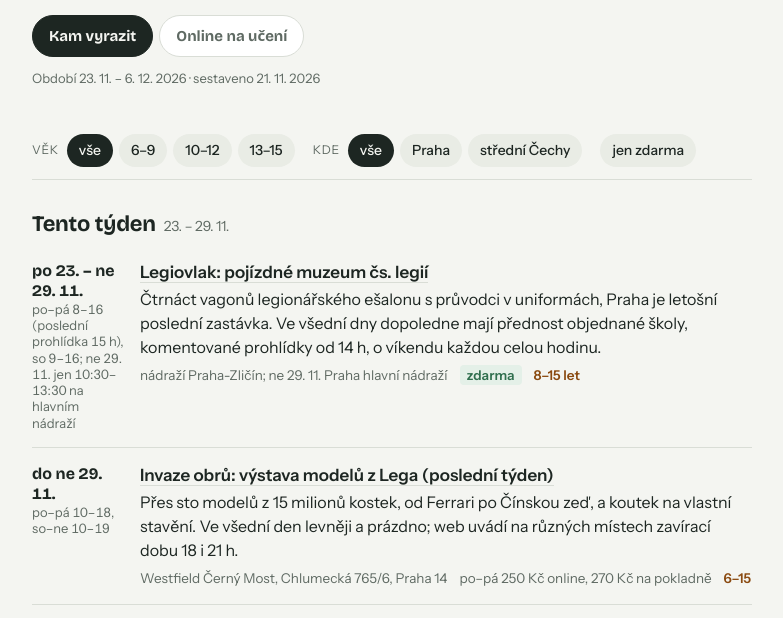
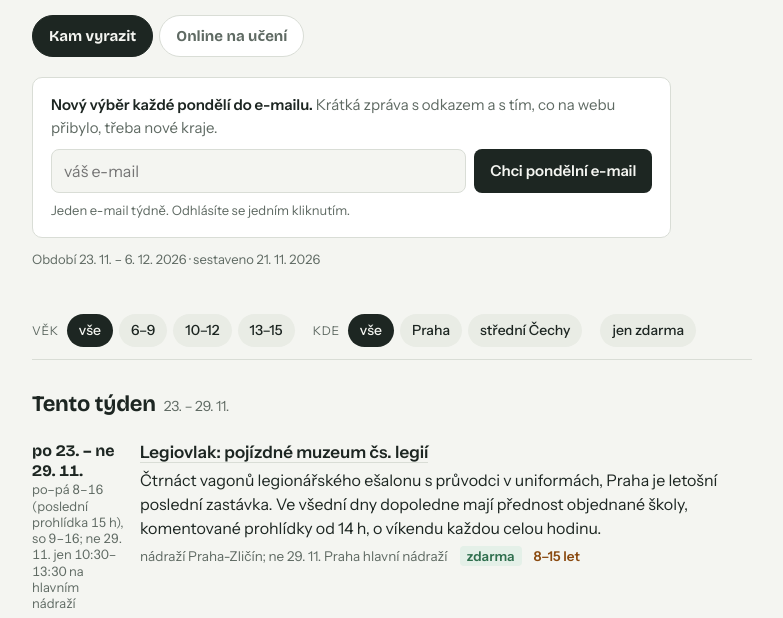
Before and after one commit to petraklepacova/kamsdomskolakem, a plain HTML site: page index.html in a window 1280 px wide. Shown: the part 174-792 px from the top of the page, without its empty margins (248-1031 px from the left). Drawn offline with nearby package versions, Linux system fonts and the light colour scheme.

Commit message:
Přihlášení k pondělnímu e-mailu (Ecomail)
Co-Authored-By: Claude Fable 5.2 <noreply@anthropic.com>
Claude-Session: https://claude.ai/code/session_01Aqmo6zJyLBAhfmpPPSvB6h

```diff
--- a/index.html
+++ b/index.html
@@ -70,6 +70,14 @@ section.week[data-empty="1"] .empty{display:block}
 .perm li:first-child{border-top:0}
 .perm li a{color:var(--ink);font-weight:600;text-decoration:none;border-bottom:1px solid var(--line)}
 .perm li span{font-size:14px;color:var(--muted)}
+.signup{margin:20px 0 0;padding:16px 18px;background:var(--paper);border:1px solid var(--line);border-radius:10px;max-width:60ch}
+.signup p{margin:0 0 10px;font-size:15px;color:var(--muted)}
+.signup p b{color:var(--ink);font-weight:600}
+.signup .row{display:flex;gap:8px;flex-wrap:wrap}
+.signup input{flex:1 1 200px;min-width:0;font:inherit;font-size:16px;padding:9px 12px;border:1px solid var(--line);border-radius:8px;background:var(--bg);color:var(--ink)}
+.signup input:focus-visible,.signup button:focus-visible{outline:2px solid var(--accent);outline-offset:2px}
+.signup button{font:inherit;font-weight:600;font-size:15px;border:0;border-radius:8px;padding:9px 16px;background:var(--chip-on);color:var(--chip-on-ink);cursor:pointer}
+.signup p.small{margin:8px 0 0;font-size:13px}
 .report{margin:36px 0 0;padding:16px 22px;background:var(--paper);border:1px solid var(--line);border-radius:10px;font-size:15px;color:var(--muted)}
 .report b{color:var(--ink);font-weight:600}
 .report a{color:var(--accent-ink);font-weight:600}
@@ -111,6 +119,12 @@ body[data-view="offline"] .tried, body[data-view="online"] .tried{display:none}
   <h1>Kam s domškolákem</h1>
   <p class="lede"><b>Kam vyrazit a z čeho se učit. Pro děti 6–15 let.</b> Výběr, ne přehled všeho: akce v Praze a středních Čechách, které stojí za cestu, a bezplatné online materiály, které se dají použít hned. Termíny akcí si před odjezdem ověřte u pořadatele.</p>
   <div class="tabs" id="tabs"><button data-v="offline" aria-pressed="true">Kam vyrazit</button><button data-v="online" aria-pressed="false">Online na učení</button><button data-v="tried" aria-pressed="false" hidden>Vyzkoušeno</button></div>
+  <!-- Přihlášení k pondělnímu e-mailu (Ecomail) – při aktualizaci obsahu nemazat -->
+  <form class="signup" method="post" action="https://kamsdomskolakem.ecomailapp.cz/public/subscribe/1/43c2cd496486bcc27217c3e790fb4088?source=web" target="_blank">
+    <p><b>Nový výběr každé pondělí do e-mailu.</b> Krátká zpráva s odkazem a s tím, co na webu přibylo, třeba nové kraje.</p>
+    <div class="row"><input type="email" name="email" required autocomplete="email" placeholder="váš e-mail" aria-label="Váš e-mail"><button type="submit">Chci pondělní e-mail</button></div>
+    <p class="small">Jeden e-mail týdně. Odhlásíte se jedním kliknutím.</p>
+  </form>
   <p class="meta off">Období 23. 11. – 6. 12. 2026 · sestaveno 21. 11. 2026</p>
 </header>
 
```
